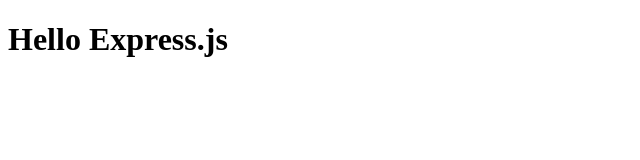
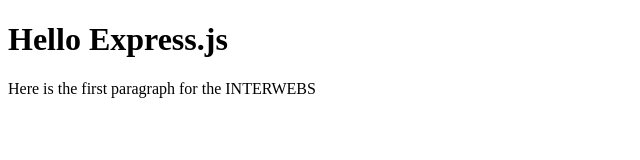
Before and after one commit to Anddraca/web-server, a website: page public/index.html in a window 1280 px wide. Shown: the whole page, without its empty margins (0-640 px from the left). Drawn offline with Linux system fonts and the light colour scheme.

Commit message:
Added rockin' content to index

```diff
--- a/public/index.html
+++ b/public/index.html
@@ -7,6 +7,7 @@
 </head>
 <body>
 	<h1>Hello Express.js</h1>
+	<p>Here is the first paragraph for the INTERWEBS</p>
 </body>
 
 </html>
```
